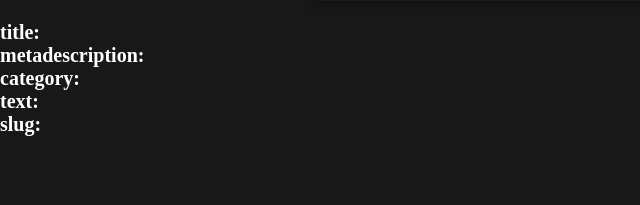
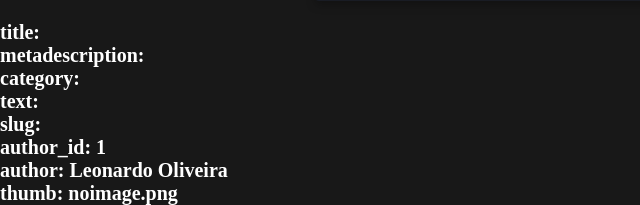
Before and after one commit to Leonardo-Oliveira1/SmartverseLaravel, a Laravel app: page /dashboard/create in a window 1280 px wide. Shown: the part 651-856 px from the top of the page, without its empty margins (0-640 px from the left). Before the commit the page ends 787 px from the top, so only its background shows below. Run offline with Laravel 8, Linux system fonts and the light colour scheme; data comes from the database, SQL or seed files in the repository; some libraries are stand-ins or nearby versions.

Commit message:
feat: adicionando o upload de imagens

```diff
--- a/app/Http/Controllers/CreatePostController.php
+++ b/app/Http/Controllers/CreatePostController.php
@@ -3,6 +3,7 @@
 namespace App\Http\Controllers;
 
 use Illuminate\Http\Request;
+use Illuminate\Support\Facades\DB;
 use Illuminate\Support\Str;
 
 class CreatePostController extends Controller
@@ -15,39 +16,53 @@ class CreatePostController extends Controller
 
 
     public function getData(Request $request){
-        //thumb_image
+        $thumb_image = $this->getAndSaveImage($request);
         $title = $request->input('post_title');
         $slug = Str::slug($title);
         $metadescription = $request->input('post_metadescription');
-        //author
-        //author_id
+        $author = $this->getAuthorName();
+        $author_id = $this->getAuthorId();
         $category = $request->input('post_category');
         $text = $request->input('post_text');
         //created_at
 
-        $data = array($title, $metadescription, $category, $text, $slug);
+        $data = array($title, $metadescription, $category, $text, $slug, $author_id, $author, $thumb_image);
 
         return $data;
 
     }
 
-    public function getAuthorInfos(){
+    public function getAuthorName(){
+        $AuthorID = DB::table('users')->where('id', 1)->value('name');
+
+        return $AuthorID;
 
     }
 
-    public function getAndSaveImage(){
+    public function getAuthorId(){
+        $AuthorID = DB::table('users')->where('id', 1)->value('id');
+
+        return $AuthorID;
+
+    }
+
+    public function getAndSaveImage(Request $request){
         //Image Upload
-        if($request->hasFile('post_banner') && $request->file('post_banner')->isValid()){
+        if($request->hasFile('post_banner')){
+            $filenameWithExt = $request->file('post_banner')->getClientOriginalName();
 
-            $requestImage = $request->image;
+            $filename = pathinfo($filenameWithExt, PATHINFO_FILENAME);
 
-            $extension = $requestImage->extension();
+            $extension = $request->file('post_banner')->getClientOriginalExtension();
 
-            $imageName = md5($requestImage->image->getClientOriginalName() . strtotime("now")) . "." . $extension;
+            $fileNameToStore= $filename.'_'.time().'.'.$extension;
+            // Upload Image
+            $path = $request->file('post_banner')->storeAs('public/post_banner', $fileNameToStore);
+        } else {
+            $fileNameToStore = 'noimage.png';
+        }
 
-            $request->image->move(public_path('posts_thumbs/'), $imageName);
-
-        }
+        return $fileNameToStore;
     }
 
     public function store(Request $request){
--- a/config/filesystems.php
+++ b/config/filesystems.php
@@ -13,7 +13,7 @@ return [
     |
     */
 
-    'default' => env('FILESYSTEM_DRIVER', 'local'),
+    'default' => env('FILESYSTEM_DRIVER', 'public'),
 
     /*
     |--------------------------------------------------------------------------
--- a/resources/views/createPost.blade.php
+++ b/resources/views/createPost.blade.php
@@ -86,6 +86,9 @@
         <h1>category: {{ $data[2] }}</h1>
         <h1>text: {{ $data[3] }}</h1>
         <h1>slug: {{ $data[4] }}</h1>
+        <h1>author_id: {{ $data[5] }}</h1>
+        <h1>author: {{ $data[6] }}</h1>
+        <h1>thumb: {{ $data[7] }}</h1>
     </div>
 
 </body>
```
